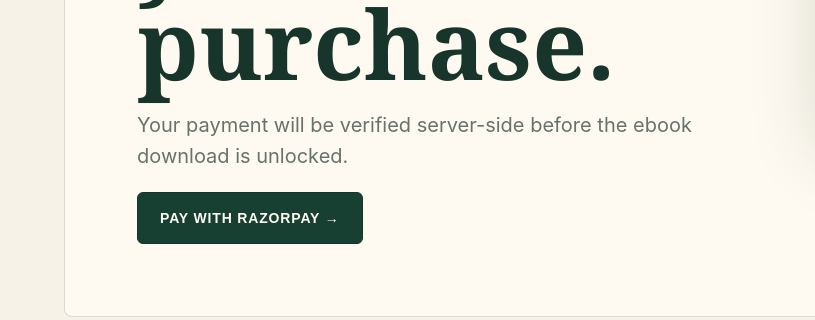
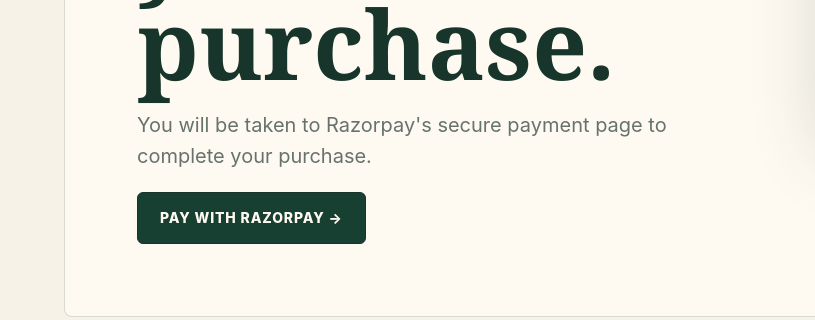
Before and after one commit to Kaif-ansari/digital-mind, a website: page public/checkout.html in a window 1280 px wide. Shown: the part 452-772 px from the top of the page, 0-815 px from the left. Drawn offline with Linux system fonts and the light colour scheme.

Commit message:
first commit

```diff
--- a/public/checkout.html
+++ b/public/checkout.html
@@ -18,17 +18,14 @@
           <p class="badge">SECURE CHECKOUT</p>
           <h1>Complete your purchase.</h1>
           <p id="checkout-message">
-            Your payment will be verified server-side before the ebook download is unlocked.
+            You will be taken to Razorpay's secure payment page to complete your purchase.
           </p>
-          <button id="pay-button" class="button primary" type="button">Pay with Razorpay &rarr;</button>
+          <a id="pay-button" class="button primary" href="https://rzp.io/rzp/AVPX4ffS">Pay with Razorpay &rarr;</a>
         </div>
         <div class="checkout-cover">
           <img src="/ebook-cover-premium.png" alt="50 Micro SaaS ebook cover" />
         </div>
       </section>
     </main>
-
-    <script src="https://checkout.razorpay.com/v1/checkout.js"></script>
-    <script src="/checkout.js"></script>
   </body>
 </html>
```
